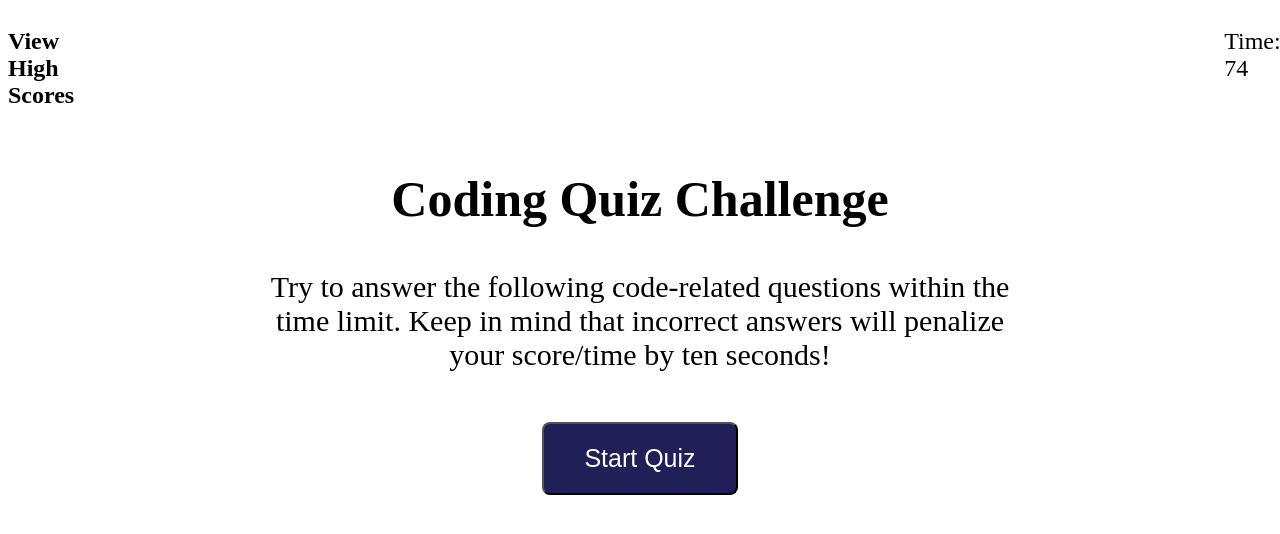
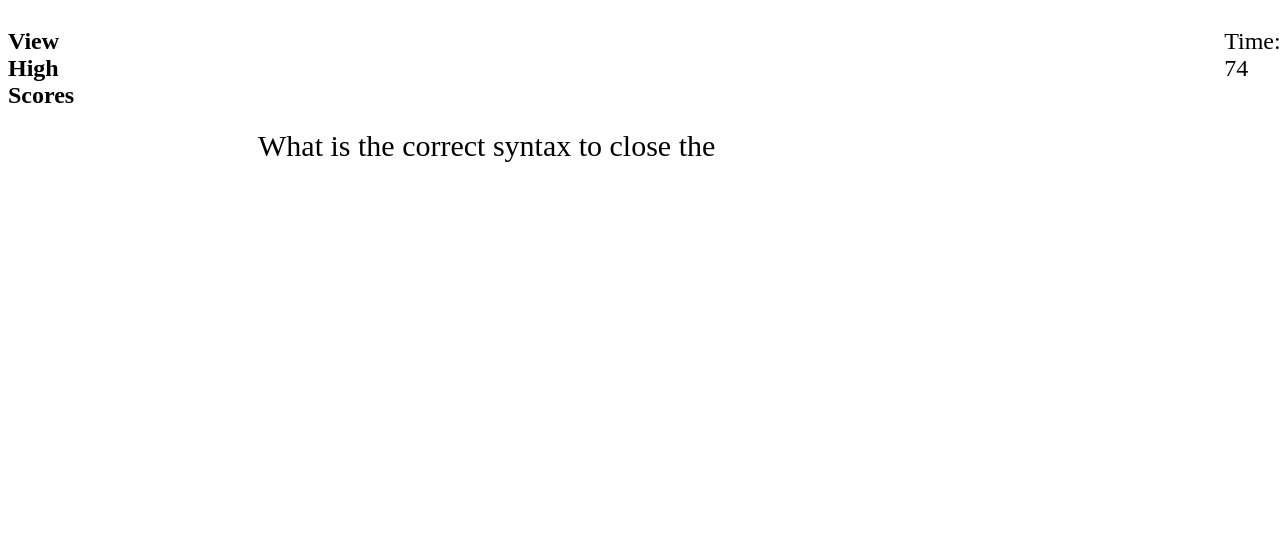
Before and after one commit to bibo1011/code-quiz, a plain HTML site: page index.html in a window 1280 px wide. Both pictures are taken after a click on the button "Start Quiz". Drawn offline with Linux system fonts and the light colour scheme.

Commit message:
add five questions as variables

```diff
--- a/assets/css/style.css
+++ b/assets/css/style.css
@@ -1,5 +1,6 @@
 main {
     text-align: center;
+    margin: 0 auto;
 }
 header{
     display: flex;
@@ -20,3 +21,23 @@ button {
     padding: 20px 40px;
     margin-top: 50px;
 }
+/* #choices{
+    width : 480px;
+    position: absolute;
+    right : 0;
+    top : 125px;
+    padding : 10px
+}
+.choice{
+    display: inline-block;
+    width : 135px;
+    text-align: center;
+    border : 1px solid grey;
+    border-radius: 5px;
+    cursor: pointer;
+    padding : 5px;
+}
+.choice:hover{
+    border : 2px solid grey;
+    font-weight: bold;
+} */
--- a/assets/js/script.js
+++ b/assets/js/script.js
@@ -1,13 +1,109 @@
 // assignment codes
-var startButton = document.getElementById('start')
-var showHighScores = document.getElementById('high-scores')
-var timerEl = document.getElementById('time')
+var startButton = document.getElementById('start');
+var showHighScores = document.getElementById('high-scores');
+var timerEl = document.getElementById('time');
+var question = document.getElementById("question");
+var choiceA = document.getElementById("A");
+var choiceB = document.getElementById("B");
+var choiceC = document.getElementById("C");
+var choiceD = document.getElementById("D");
+var title = document.getElementById("title");
+var instruction = document.getElementById("instruction");
+var home = document.getElementById('home');
+
+// create questions
+var questions = [
+    {
+        question: "What is the correct syntax to close the <title> element?",
+        choiceA: "</title>",
+        choiceB: "<!tittle>",
+        choiceC: "<?title>",
+        choiceD: "<endtitle>",
+        correct: "A"
+    },{
+        question: "Which statement correctly stores data into the Web Storage API?",
+        choiceA: "localStorage.getItem('lunch', 'sandwich')",
+        choiceB: "localStorage.setItem('lunch', 'sandwich')",
+        choiceC: "getItem.localStorage'lunch', 'sandwich')",
+        choiceD: "setItem.localStorage('lunch', 'sandwich')",
+        correct: "B"
+    },{
+        question: "How do you leave hidden comments in HTML code?",
+        choiceA: "/* */",
+        choiceB: "<!-- -->",
+        choiceC: "{{ }}",
+        choiceD: "//",
+        correct: "B"
+    },{
+        question: "Which of these values is NOT considered false",
+        choiceA: "0",
+        choiceB: "'0'",
+        choiceC: "null",
+        choiceD: "''",
+        correct: "B"
+    },{
+        question: "What are the CLI commands for Creating a new directory?",
+        choiceA: "mkdir <directory name>",
+        choiceB: "cd <directory name>",
+        choiceC: "touch <file name>",
+        choiceD: "rm <file name>",
+        correct: "A"
+    }
+]
+// for (var i = 0; i < questions.length; i++){
+//     console.log(questions[i].question);
+
+//     var answer = (questions[i].question);
+//     console.log(answer);
+
+//     if (answer === questions[i].correct) {
+//         alert("correct");
+//     }
+
+// }
+
+const lastQuestion = questions.length - 1;
+let runningQuestion = 0;
+let count = 0;
+
+function homeDisplay(){
+    title.innerHTML = `<h1>Coding Quiz Challenge</h1>`;
+    instruction.innerHTML = '<p>Try to answer the following code-related questions within the time limit. Keep in mind that incorrect answers will penalize your score/time by ten seconds!</p>';
+    instruction.style.margin = "auto";
+}
+
+
+function renderQuestion(){
+    let q = questions[runningQuestion];
+
+    question.innerHTML = "<p>"+ q.question +"</p>";
+    choiceA.innerHTML = q.choiceA;
+    choiceB.innerHTML = q.choiceB;
+    choiceC.innerHTML = q.choiceC;
+    choiceD.innerHTML = q.choiceD;
+}
+
+// function renderProgress(){
+//     for(let qIndex = 0; qIndex <= lastQuestion; qIndex++){
+//         progress.innerHTML += "<div class='prog' id="+ qIndex +"></div>";
+//     }
+// }
+
+function startQuiz(){
+    start.style.display = "none";
+    renderQuestion();
+    // quiz.style.display = "block";
+    // renderProgress();
+    // renderCounter();
+    // TIMER = setInterval(renderCounter,1000);
+}
+
+homeDisplay();
+
 
 // timer for 75 seconds
-
 function countdown() {
     var timeLeft = 75;
-    // timerEl.textContent
 
     // Use the `setInterval()` method to call a function to be executed every 1000 milliseconds
     var timeInterval = setInterval(function() {
@@ -22,9 +118,21 @@ function countdown() {
         }
         else {
             clearInterval(timeInterval);
-            displayMessage();
         }
     }, 1000);
+    home.style.display = "none";
+
+    startQuiz();
+
+
+    renderQuestion();
+    // renderProgress();
+
+
+
+
+
+
+
 }
-
 startButton.onclick = countdown
--- a/index.html
+++ b/index.html
@@ -12,13 +12,18 @@
         <div id = "time"></div>
     </header>
     <section>
-        <main>
-            <h1>Coding Quiz Challenge</h1>
-            <p>Try to answer the following code-related questions within the time limit.
-            Keep in mind that incorrect answers will penalize your score/time by ten seconds!</p>
+        <main id = "home">
+            <h1 id="title"></h1>
+            <p id="instruction"></p>
             <button id="start">Start Quiz</button>
         </main>
-
+            <div id = "question"></div>
+            <div id = "choices">
+                <div class="choice" id="A" onclick="checkAnswer('A')"></div>
+                <div class="choice" id="B" onclick="checkAnswer('B')"></div>
+                <div class="choice" id="C" onclick="checkAnswer('C')"></div>
+                <div class="choice" id="D" onclick="checkAnswer('D')"></div>
+            </div>
         </section>
     <script src="./assets/js/script.js"></script>
 </body>
```
